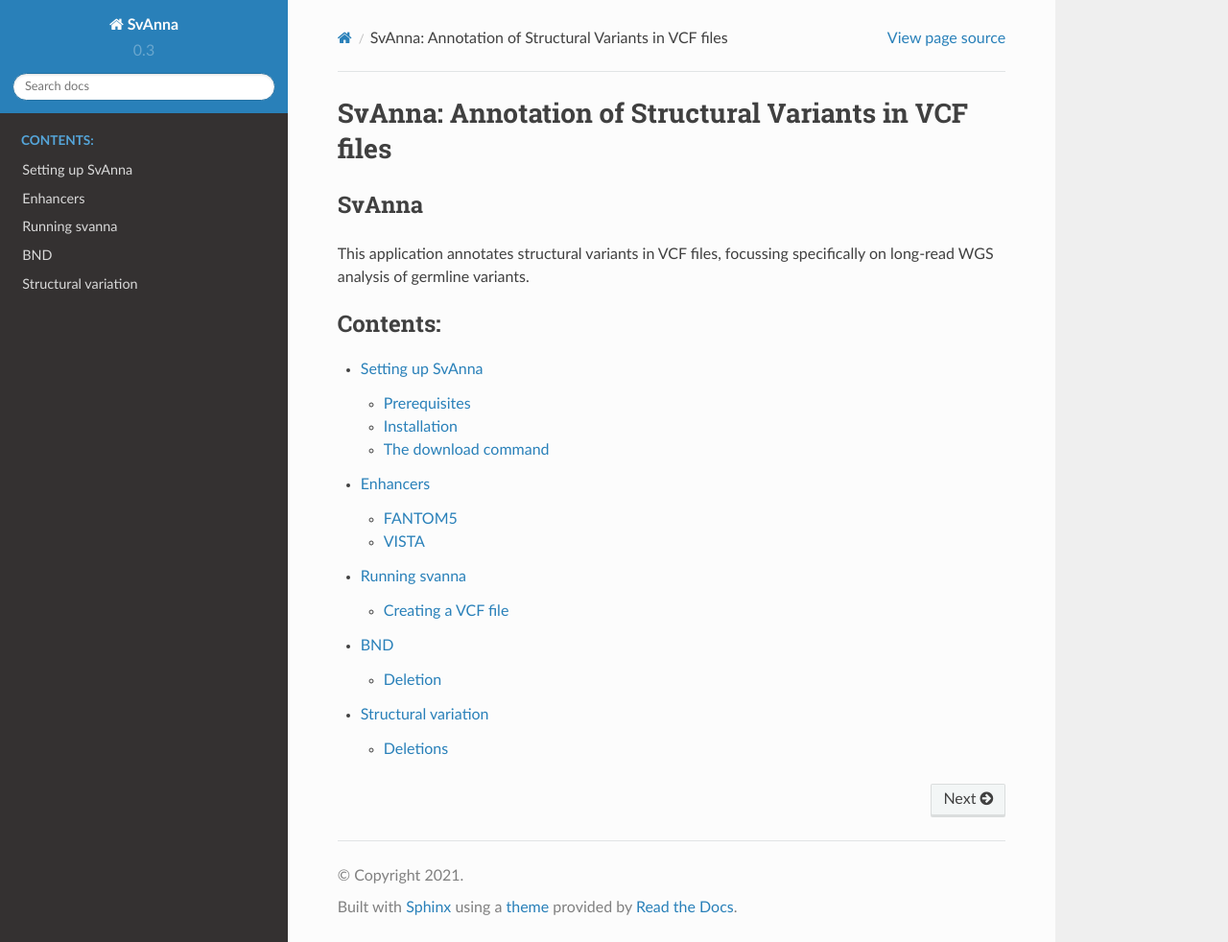
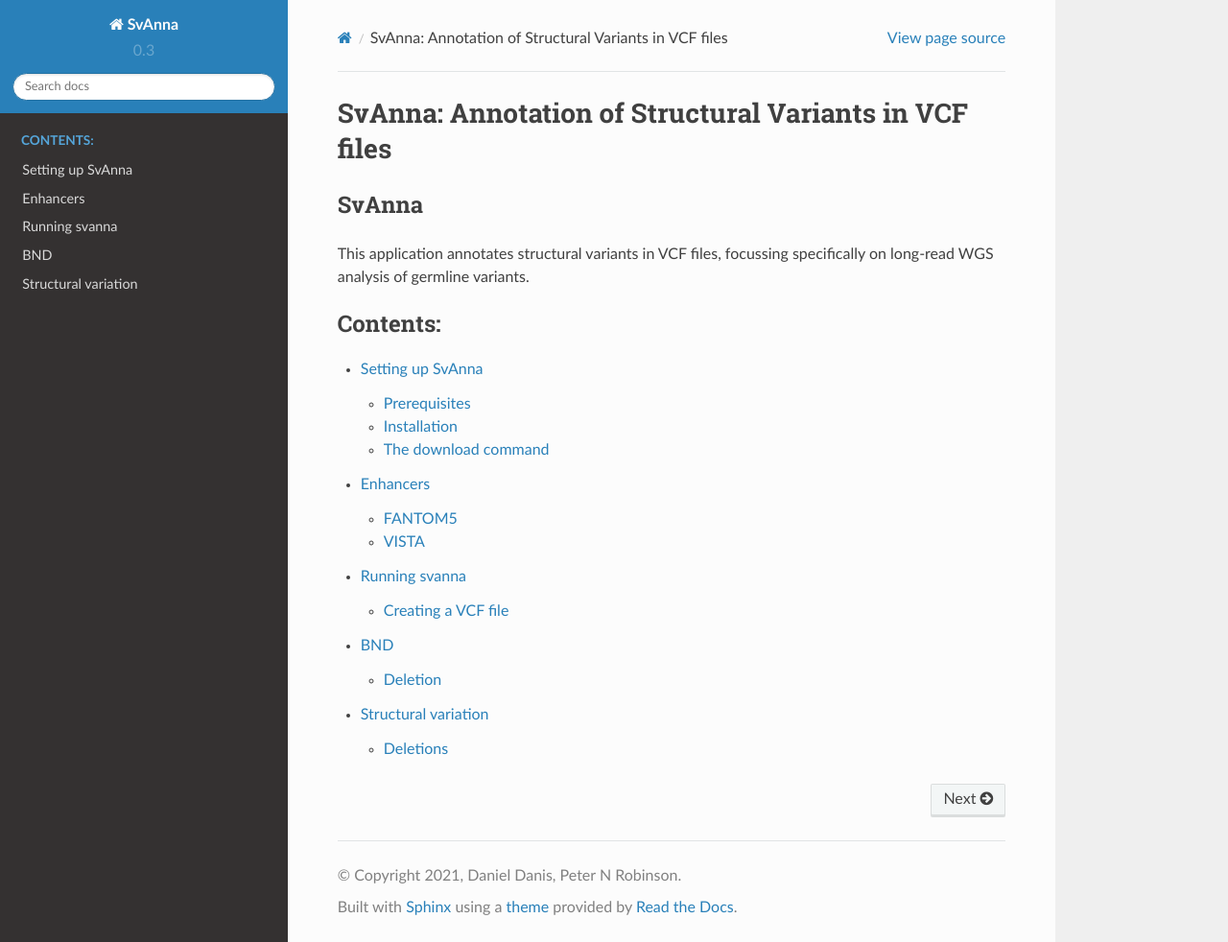
Before and after one commit to monarch-initiative/SvAnna, a Sphinx documentation site: the page built from docs/index.rst, in a window 1280 px wide and 982 px high. Shown: the whole window at 96% size. Built offline with Sphinx 7.4.7 and the Read the Docs theme 2.0.0, drawn with Linux system fonts in a browser that asks for light colours.

Commit message:
Update conf.py

```diff
--- a/docs/conf.py
+++ b/docs/conf.py
@@ -46,7 +46,7 @@
 
 # General information about the project.
 project = u'SvAnna'
-copyright = u'2021'
+copyright = u'2021, Daniel Danis, Peter N Robinson'
 author = u'Daniel Danis, Peter Robinson'
 
 # The version info for the project you're documenting, acts as replacement for
@@ -142,7 +142,7 @@
 #  author, documentclass [howto, manual, or own class]).
 latex_documents = [
     (master_doc, 'SvAnna.tex', u'svann Documentation',
-     u'Peter Robinson', 'manual'),
+     u'Daniel Danis, Peter N Robinson', 'manual'),
 ]
 
 
```
